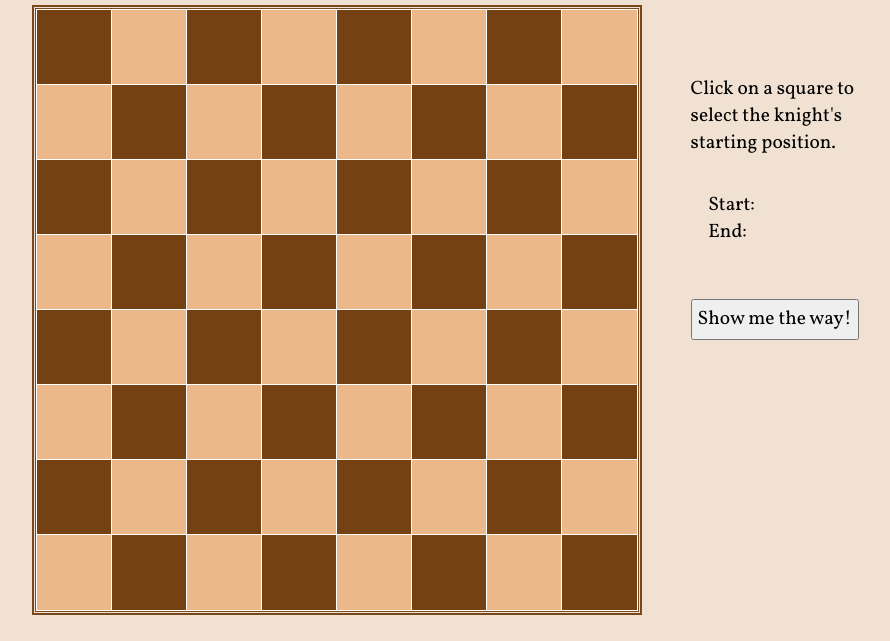
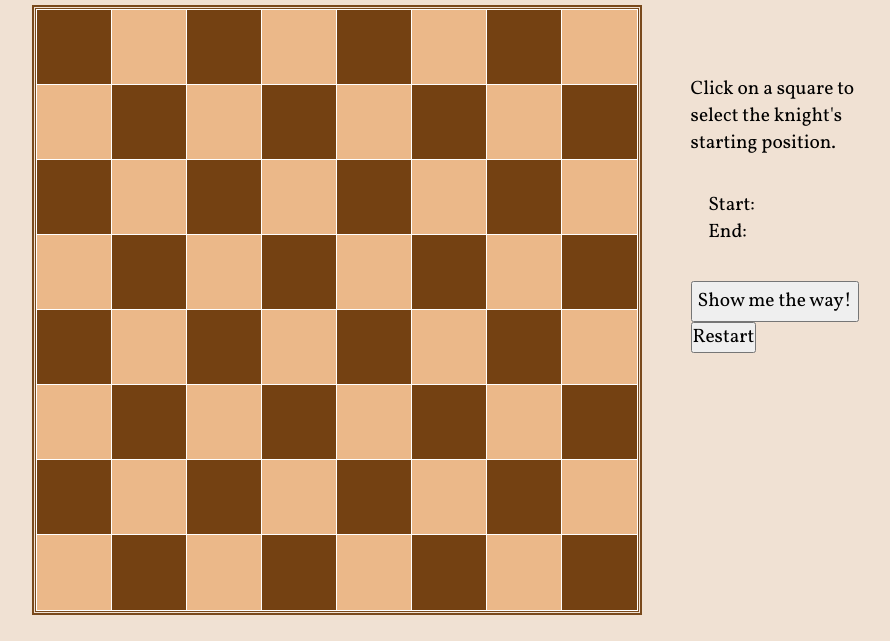
Before and after one commit to ajwjung/knight-travails, a website built with webpack: page src/index.html in a window 1280 px wide. Shown: the part 159-800 px from the top of the page, without its empty margins (191-1081 px from the left). Built offline with nearby package versions, Linux system fonts and the light colour scheme.

Commit message:
Add restart button

```diff
--- a/src/index.html
+++ b/src/index.html
@@ -24,7 +24,10 @@
                             <li>End: <span id="end-position"></span></li>
                         </ul>
                     </div>
-                    <button type="button" id="get-path">Show me the way!</button>
+                    <div class="btn-container">
+                        <button type="button" id="get-path">Show me the way!</button>
+                        <button type="button" id="restart">Restart</button>
+                    </div>
                     <div class="path"></div>
                 </div>
             </div>
```
Also changed, not shown: dist/index.html.
